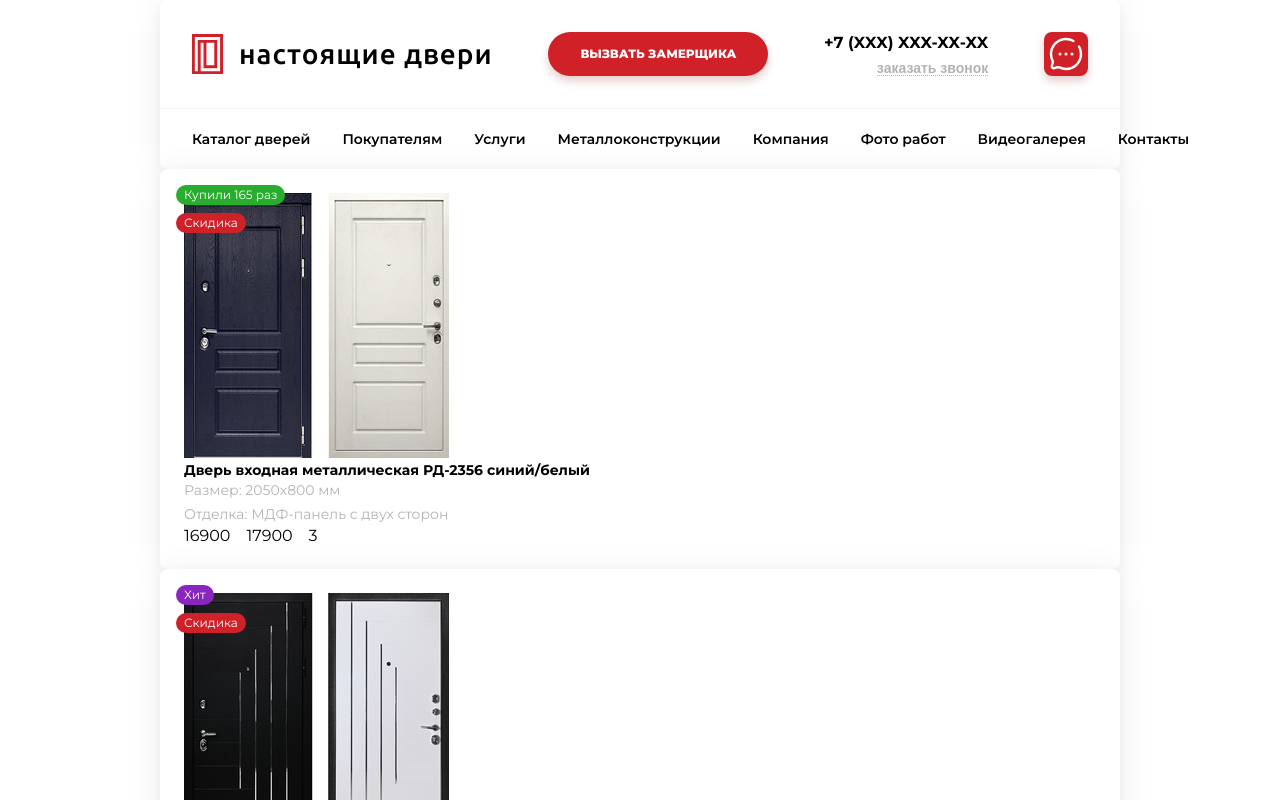
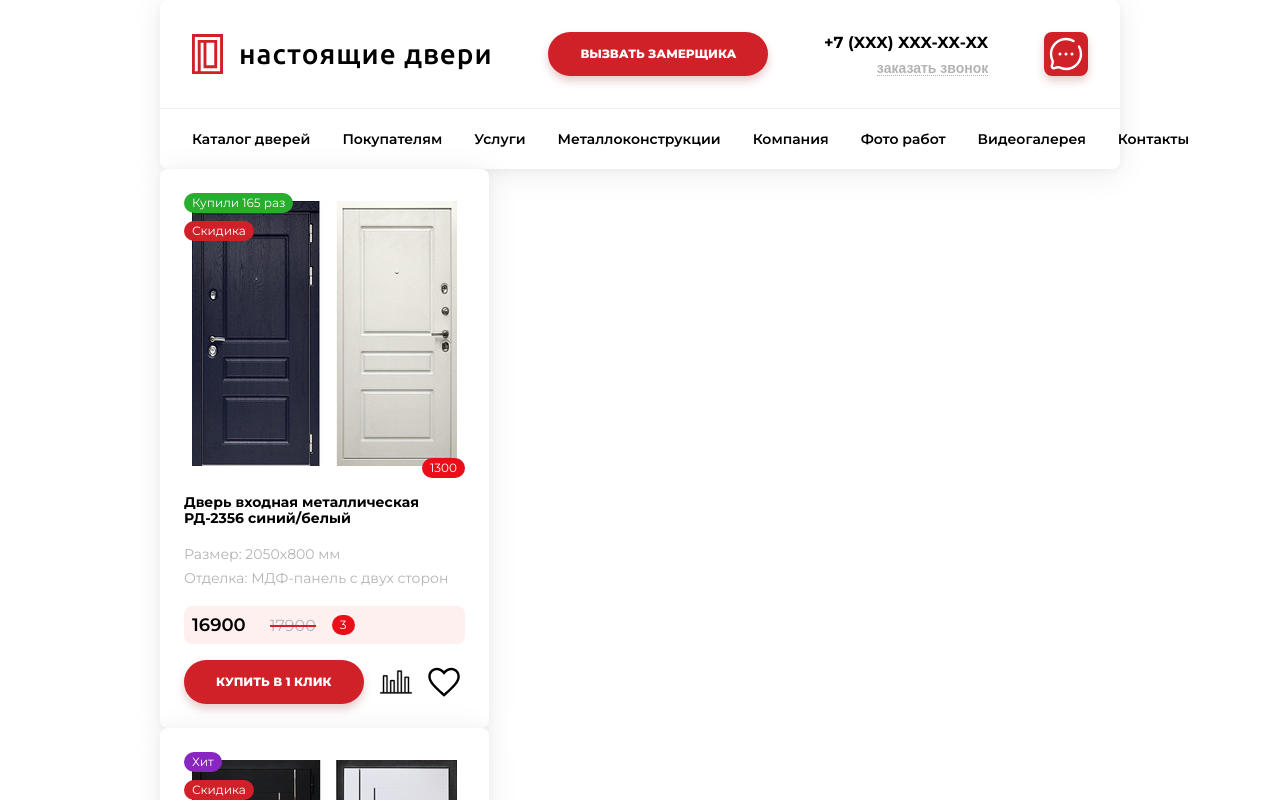
Before and after one commit to olegmif/dveri-real, a Next.js app: page /catalog in a window 1280 px wide. Shown: the top 800 px of the page. Built offline with nearby package versions, Linux system fonts and the light colour scheme.

Commit message:
catalog card

```diff
--- a/src/app/variables.scss
+++ b/src/app/variables.scss
@@ -8,6 +8,7 @@ $bg-main: white;
 $bg-contrast: #d02129;
 
 
+$text-main: black;
 $text-contrast: white;
 $text-secondary: #b3b3b3;
 
--- a/src/components/button/button.module.scss
+++ b/src/components/button/button.module.scss
@@ -15,6 +15,7 @@
   color: $text-contrast;
   font-weight: 800;
   padding: 0 32px;
+  box-sizing: border-box;
 
   svg {
     height: 36px;
@@ -34,6 +35,16 @@
   box-shadow: 0 5px 9px 0 rgba(57, 66, 160, .25);
 }
 
+.transparent {
+  background-color: transparent;
+  //border: 1px solid black;
+
+  svg {
+    fill: $text-main;
+    stroke: $text-main;
+  }
+}
+
 .round {
   border-radius: 24px;
 }
--- a/src/components/button/button.tsx
+++ b/src/components/button/button.tsx
@@ -14,6 +14,7 @@ const Button: FC<ButtonProps> = ({children, className = '', type = "secondary",
         [styles.round]: shape === "round",
         [styles.primary]: type === "primary",
         [styles.secondary]: type === "secondary",
+        [styles.transparent]: type === "transparent",
     }, className)}>{children}</button>
 }
 
--- a/src/components/button/button.types.ts
+++ b/src/components/button/button.types.ts
@@ -1,6 +1,6 @@
 import {HTMLAttributes, ReactNode} from "react";
 export interface ButtonProps extends HTMLAttributes<HTMLButtonElement> {
     children: ReactNode;
-    type?: "primary" | "secondary";
+    type?: "primary" | "secondary" | "transparent";
     shape?: "round" | "rounded";
 }
--- a/src/components/catalog-card/catalog-card.module.scss
+++ b/src/components/catalog-card/catalog-card.module.scss
@@ -2,12 +2,18 @@
 
 .catalogCard {
   padding: 24px;
+  display: flex;
+  flex-direction: column;
+  gap: 16px;
+  align-items: flex-start;
+  width: 329px;
 }
 
 
 .features {
   display: flex;
   flex-direction: column;
+  gap: 16px;
 }
 
 .title {
@@ -16,10 +22,41 @@
   font-weight: 700;
 }
 
-.price {
+.priceWrapper {
   display: flex;
   align-items: center;
   gap: 16px;
+}
+
+.price {
+  font-size: 18px;
+  font-weight: 600;
+  padding: 8px;
+}
+
+.hasDiscount {
+  border-radius: 8px;
+  background-color: #fff0f0;
+}
+
+.oldPrice {
+  position: relative;
+  color: $text-secondary;
+  &:after {
+    position: absolute;
+    display: block;
+    content: "";
+    min-height: 2px;
+    width: 100%;
+    left: 0;
+    top: 50%;
+    background-color: $bg-contrast;
+  }
+}
+
+.detailsWrapper {
+  display: flex;
+  flex-direction: column;
 }
 
 .details {
@@ -30,14 +67,34 @@
 
 .image {
   position: relative;
+  display: inline-block;
+  padding: 8px;
 }
 
 .topBadges {
   position: absolute;
-  top: -8px;
-  left: -8px;
+  top: 0;
+  left: 0;
   display: flex;
   flex-direction: column;
   align-items: flex-start;
   gap: 8px;
 }
+
+.actions {
+  display: flex;
+  gap: 16px;
+  align-items: center;
+}
+
+.bottomBadge {
+  position: absolute;
+  right: 0;
+  bottom: 0;
+}
+
+.favoritesButton, .compareButton {
+  padding: 0 !important;
+  width: 32px;
+  height: 32px;
+}
--- a/src/components/catalog-card/catalog-card.tsx
+++ b/src/components/catalog-card/catalog-card.tsx
@@ -6,6 +6,9 @@ import {CatalogCardProps} from "@components/catalog-card/catalog-card.types";
 import Card from "@components/card/card";
 import styles from "./catalog-card.module.scss";
 import Badge from "@components/badge/badge";
+import Button from "@components/button/button";
+import CompareIcon from "@components/icons/compare";
+import HeartIcon from "@components/icons/heart";
 
 const montserrat = Montserrat({
     subsets: ['cyrillic']
@@ -20,7 +23,6 @@ const CatalogCard: FC<CatalogCardProps> = ({product}) => {
 
     return (
         <Card className={styles.catalogCard}>
-
             <div className={styles.image}>
                 <Image src={image} width={265} height={265} alt={"door photo"}/>
                 <div className={styles.topBadges}>
@@ -28,16 +30,26 @@ const CatalogCard: FC<CatalogCardProps> = ({product}) => {
                     {soldBadge}
                     {discountBadge}
                 </div>
+                {product.refund && <div className={styles.bottomBadge}>
+                    <Badge text={product.refund} color="#ea0e18" />
+                </div>}
             </div>
             <div className={cn(montserrat.className, styles.features)}>
                 <span className={styles.title}>{title}</span>
-                <span className={styles.details}>{`Размер: ${size}`}</span>
-                <span className={styles.details}>{`Отделка: ${finishing}`}</span>
-                <div className={styles.price}>
-                    <span>{price}</span>
-                    <span>{oldPrice}</span>
-                    <span>{discount}</span>
+                <div className={styles.detailsWrapper}>
+                    <span className={styles.details}>{`Размер: ${size}`}</span>
+                    <span className={styles.details}>{`Отделка: ${finishing}`}</span>
                 </div>
+                <div className={cn(styles.hasDiscount, styles.priceWrapper)}>
+                    <span className={styles.price}>{price}</span>
+                    {oldPrice && <span className={styles.oldPrice}>{oldPrice}</span>}
+                    {discount && <Badge text={discount} color={"#ea0e18"}/>}
+                </div>
+            </div>
+            <div className={styles.actions}>
+                <Button shape="round" type="primary">Купить в 1 клик</Button>
+                <Button className={styles.compareButton} shape="rounded" type="transparent"><CompareIcon /></Button>
+                <Button className={styles.favoritesButton} shape="rounded" type="transparent"><HeartIcon /></Button>
             </div>
         </Card>
     )
--- /dev/null
+++ b/src/components/icons/compare.tsx
@@ -0,0 +1,15 @@
+import {FC} from "react";
+import {IconProps} from "@components/icons/icon.types";
+
+const CompareIcon: FC<IconProps> = (props) => {
+    return (
+        <svg viewBox="0 0 122.88 87.46" xmlns="http://www.w3.org/2000/svg" fill="currentColor" {...props}>
+            <path
+                strokeWidth={1.2}
+                d="M2.17,87.46c-1.2,0-2.17-0.91-2.17-2.04c0-1.13,0.97-2.04,2.17-2.04h9.16V20.59c0-0.65,0.27-1.25,0.7-1.68 c0.44-0.44,1.03-0.71,1.68-0.71h13.02c0.66,0,1.25,0.27,1.68,0.71c0.43,0.43,0.7,1.03,0.7,1.68v62.78h9.69V38.8 c0-0.65,0.27-1.24,0.7-1.68l0,0l0,0l0,0c0.43-0.43,1.03-0.7,1.67-0.7h13.02c0.67,0,1.26,0.27,1.68,0.7c0.43,0.43,0.7,1.04,0.7,1.68 v44.57h9.69V2.38c0-0.65,0.27-1.24,0.7-1.68l0,0l0,0C67.42,0.27,68.01,0,68.67,0h13.02c0.66,0,1.25,0.27,1.68,0.7l0,0 c0.43,0.43,0.7,1.04,0.7,1.68v80.99h9.69V25.8c0-0.65,0.27-1.25,0.7-1.68l0,0c0.43-0.43,1.03-0.7,1.69-0.7h13.02 c0.66,0,1.26,0.27,1.68,0.7c0.43,0.43,0.7,1.03,0.7,1.68v57.58h9.16c1.2,0,2.17,0.91,2.17,2.04c0,1.13-0.97,2.04-2.17,2.04h-11.27 c-0.02,0-0.04,0-0.06,0H95.94c-0.02,0-0.04,0-0.06,0H81.96c-0.02,0-0.04,0-0.06,0H68.46c-0.02,0-0.04,0-0.06,0H54.49 c-0.02,0-0.04,0-0.06,0H40.98c-0.02,0-0.04,0-0.06,0H27l-0.06,0H13.5l-0.06,0H2.17L2.17,87.46z M24.77,22.55h-9.1v60.56h9.1V22.55 L24.77,22.55z M52.25,40.76h-9.1v42.35h9.1V40.76L52.25,40.76z M79.73,4.34h-9.1v78.77h9.1V4.34L79.73,4.34z M107.2,27.76h-9.1 v55.36h9.1V27.76L107.2,27.76z"
+            />
+        </svg>
+    )
+}
+
+export default CompareIcon;
--- /dev/null
+++ b/src/components/icons/heart.tsx
@@ -0,0 +1,24 @@
+import {FC} from "react";
+import {IconProps} from "@components/icons/icon.types";
+//style="stroke-width:0.151;fill:#000000;fill-opacity:1;stroke:#000000;stroke-opacity:1;stroke-miterlimit:4;stroke-dasharray:none"
+const HeartIcon: FC<IconProps> = (props) => {
+    return (
+
+        <svg
+            width="64"
+            height="64"
+            viewBox="0 0 64 64"
+            xmlns="http://www.w3.org/2000/svg"
+            fill="currentColor"
+            {...props}
+        >
+            <path
+                strokeWidth={0}
+                d="m 46.288546,3.5957356 c -5.517224,0 -10.718881,2.5213322 -14.187155,6.6183804 C 28.63296,6.1170678 23.431459,3.5957356 17.914224,3.5957356 c -9.7736783,0 -17.33986216,7.5632434 -17.33986216,17.3332144 0,11.975044 10.71889116,21.58809 26.95500716,36.398911 l 4.572022,4.097961 4.572021,-4.097961 C 52.909372,42.516892 63.628408,32.903846 63.628408,20.92895 c 0,-9.769971 -7.566173,-17.3332144 -17.339862,-17.3332144 z m -12.241573,49.5858284 -0.639481,0.58327 -1.306101,1.170617 -1.305946,-1.170457 -0.638726,-0.582676 C 22.514752,46.212288 15.914841,40.192544 11.551831,34.810126 7.314325,29.582372 5.4246766,25.301297 5.4246766,20.92895 c 0,-3.443454 1.2765395,-6.615971 3.5945348,-8.932944 2.3102606,-2.30929 5.4691806,-3.5810982 8.8950126,-3.5810982 3.961191,0 7.877218,1.8323372 10.475162,4.9012532 l 3.712005,4.384848 3.711849,-4.384848 c 2.5981,-3.068916 6.51397,-4.9012532 10.475306,-4.9012532 3.425988,0 6.584752,1.2718082 8.895168,3.5809502 2.317851,2.317121 3.594391,5.489489 3.594391,8.933092 0,4.372347 -1.88966,8.653274 -6.126854,13.880879 -4.362855,5.382407 -10.962466,11.401705 -18.604278,18.371735 z"
+            />
+        </svg>
+
+    )
+}
+
+export default HeartIcon;
--- a/src/components/products/products.types.ts
+++ b/src/components/products/products.types.ts
@@ -6,8 +6,8 @@ export type Product = {
     finishing: string;
     bestseller?: boolean, // хит продаж
     price: number,
-    oldPrice: number,
-    discount: number,
+    oldPrice?: number,
+    discount?: number,
     refund: number,
     sold?: number // продано N раз
 }
--- a/src/data/products.const.ts
+++ b/src/data/products.const.ts
@@ -43,8 +43,6 @@ export const PRODUCTS : Array<Product> = [
         size: "2050x800 мм",
         finishing: "Порошковое напыление и Ламинат",
         price: 16900,
-        oldPrice: 17900,
-        discount: 3,
         refund: 1300,
         sold: 150,
     },
@@ -90,8 +88,6 @@ export const PRODUCTS : Array<Product> = [
         finishing: "МДФ-панель с двух сторон",
         bestseller: true,
         price: 16900,
-        oldPrice: 17900,
-        discount: 3,
         refund: 1300,
         sold: 165,
     },
@@ -102,8 +98,6 @@ export const PRODUCTS : Array<Product> = [
         size: "2050x800 мм",
         finishing: "МДФ-панель с двух сторон",
         price: 16900,
-        oldPrice: 17900,
-        discount: 3,
         refund: 1300,
     },
     {
```
